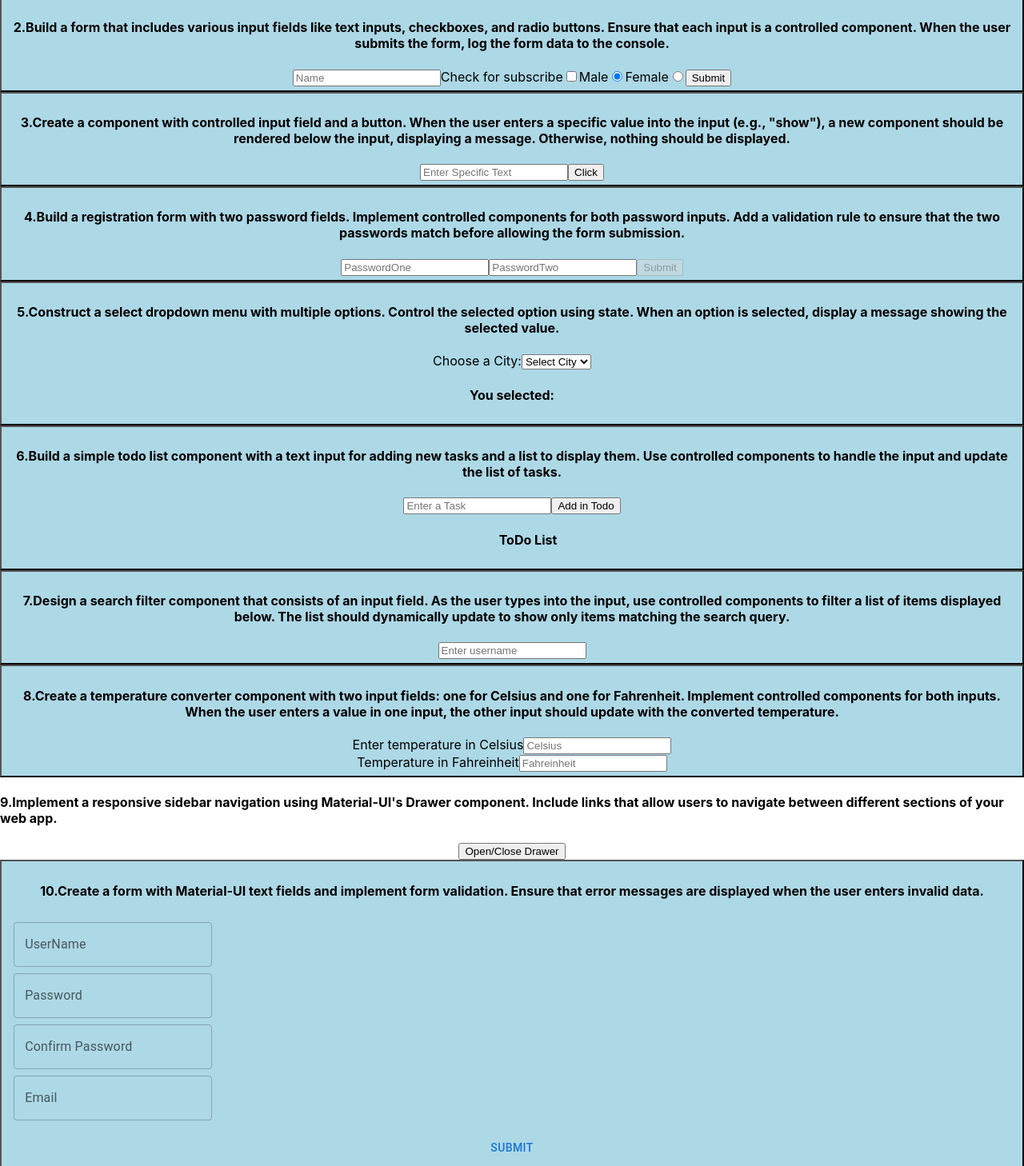
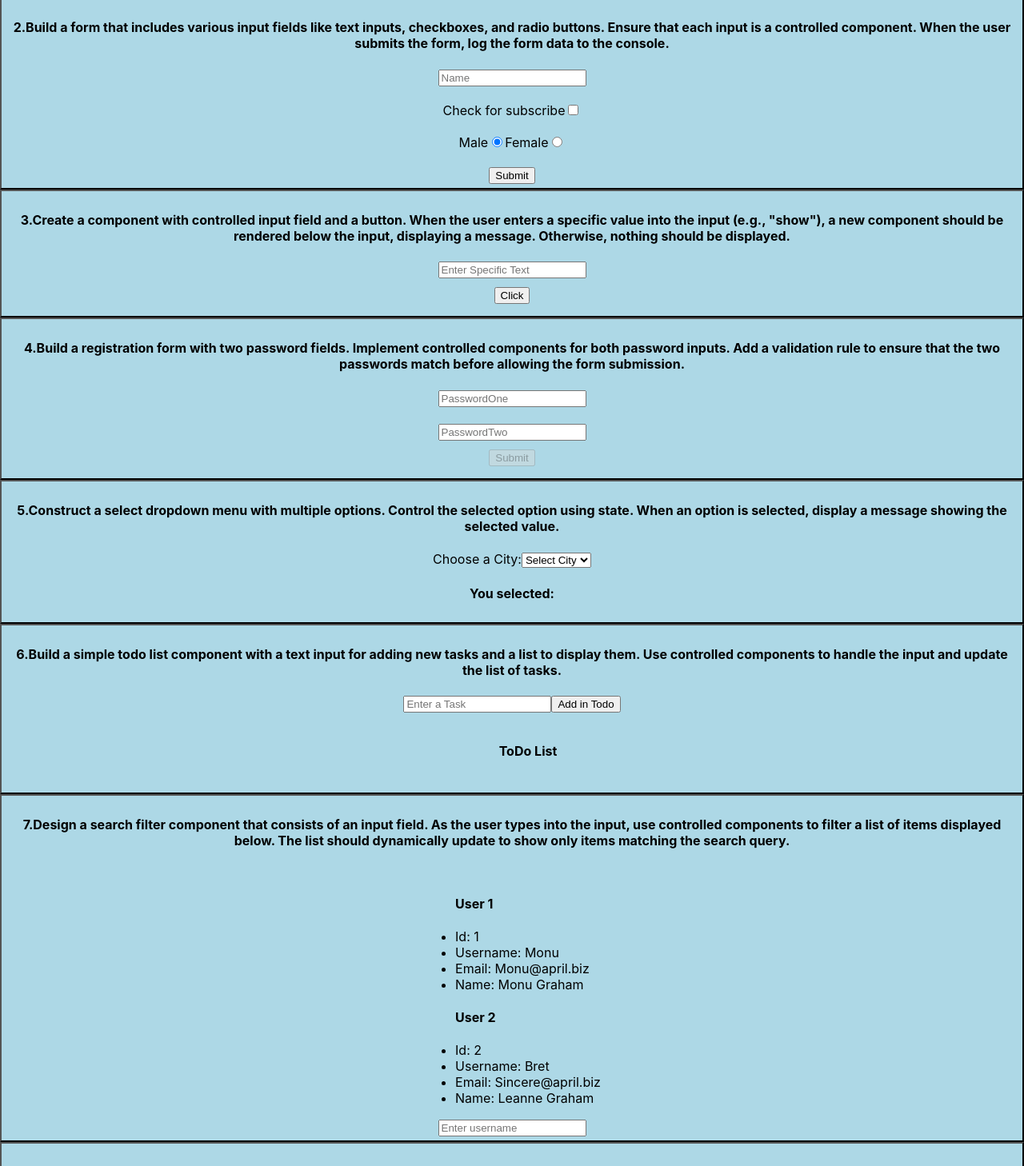
Before and after one commit to munendra-successive/React-training, a React (Create React App) app: page / in a window 1280 px wide. Shown: the part 183-1641 px from the top of the page at 80% size. Built offline with nearby package versions, Linux system fonts and the light colour scheme.

Commit message:
worked on pr suggestions

```diff
--- a/src/App.css
+++ b/src/App.css
@@ -61,7 +61,7 @@ ul {
 }
 
 nav {
-  background: #DEB887;
+  background: #deb887;
   height: 25px;
   display: flex;
   justify-content: space-between;
--- a/src/assignment-4/QuestionEight.jsx
+++ b/src/assignment-4/QuestionEight.jsx
@@ -32,7 +32,7 @@ const QuestionEight = () => {
         both inputs. When the user enters a value in one input, the other input
         should update with the converted temperature.
       </h4>
-      <div>
+      <div style={{margin:'20px'}}>
         <label>Enter temperature in Celsius</label>
         <input
           type="text"
--- a/src/assignment-4/QuestionFour.jsx
+++ b/src/assignment-4/QuestionFour.jsx
@@ -35,6 +35,7 @@ const QuestionFour = () => {
         ensure that the two passwords match before allowing the form submission.
       </h4>
       <form onSubmit={handleSubmit}>
+        <div style={{ margin: "20px" }}>
           <input
             onChange={handleChange}
             type="password"
@@ -42,6 +43,7 @@ const QuestionFour = () => {
             value={password.passwordOne}
             name="passwordOne"
           />
+        </div>
         <input
           onChange={handleChange}
           type="password"
@@ -49,9 +51,11 @@ const QuestionFour = () => {
           value={password.passwordTwo}
           name="passwordTwo"
         />
+        <div style={{margin:'10px'}}>
           <button disabled={isSubmit} type="submit">
             Submit
           </button>
+        </div>
       </form>
     </>
   );
--- a/src/assignment-4/QuestionFourTeen.jsx
+++ b/src/assignment-4/QuestionFourTeen.jsx
@@ -23,8 +23,9 @@ const QuestionFourTeen = () => {
     useFormik({
       initialValues: initialValues,
       validationSchema: SignUpSchema,
-      onSubmit: (values, action) => {
-        action.resetForm();
+      onSubmit: (values, actions) => {
+        console.log(values);
+        actions.resetForm();
       },
     });
   const [isSubmit, setSubmit] = useState(true);
@@ -42,7 +43,7 @@ const QuestionFourTeen = () => {
         the form cannot be submitted if there are validation errors. Display a
         summary of errors if the user attempts to submit an invalid form.
       </h4>
-      <FormGroup onSubmit={handleSubmit}>
+      <FormGroup onSubmit={handleSubmit} style={{alignItems:'center'}}>
         <FormControl>
           <Box
             component="form"
@@ -74,7 +75,7 @@ const QuestionFourTeen = () => {
                 onChange={handleChange}
                 onBlur={handleBlur}
               />
-              {values.pass && errors.pass && touched.name ? (
+              {!values.pass && errors.pass && touched.name ? (
                 <p>{errors.pass}</p>
               ) : null}
             </Box>
@@ -89,7 +90,7 @@ const QuestionFourTeen = () => {
                 onChange={handleChange}
                 onBlur={handleBlur}
               />
-              {values.confirmpassword && errors.confirmpassword && touched.name ? (
+              {!values.confirmpassword && errors.confirmpassword && touched.name ? (
                 <p>{errors.confirmpassword}</p>
               ) : null}
             </Box>
@@ -97,14 +98,14 @@ const QuestionFourTeen = () => {
             <Box color={'red'}>
               <TextField
                 id="outlined-basic"
-                label="EMail"
+                label="Email"
                 name="email"
                 variant="outlined"
                 value={values.email}
                 onChange={handleChange}
                 onBlur={handleBlur}
               />
-              { values.email && errors.email && touched.name ? <p>{errors.email}</p> : null}
+              { !values.email && errors.email && touched.name ? <p>{errors.email}</p> : null}
             </Box>
             <Button type="submit" disabled={isSubmit}>
               submit
--- a/src/assignment-4/QuestionSeven.jsx
+++ b/src/assignment-4/QuestionSeven.jsx
@@ -22,7 +22,7 @@ const items = [
   },
 ];
 const QuestionSeven = () => {
-  const [query, setQuery] = useState("");
+  const [query, setQuery] = useState(null);
   const [filterd, setFiltered] = useState([]);
   useEffect(() => {
     const newfilterd = items.filter((item) => item.username === query);
@@ -37,6 +37,28 @@ const QuestionSeven = () => {
         list of items displayed below. The list should dynamically update to
         show only items matching the search query.
       </h4>
+
+      <ul>
+        {filterd.length === 0
+          ? items.map((item, index) => (
+              <>
+                <h4>User {index + 1}</h4>
+                <li key={index}>Id: {item.id}</li>
+                <li>Username: {item.username}</li>
+                <li>Email: {item.email}</li>
+                <li>Name: {item.name}</li>
+              </>
+            ))
+          : filterd.map((item, index) => (
+              <>
+                <li key={index}>Id: {item.id}</li>
+                <li>Username: {item.username}</li>
+                <li>Email: {item.email}</li>
+                <li>Name: {item.name}</li>
+              </>
+            ))}
+      </ul>
+      <div>
         <input
           type="text"
           placeholder="Enter username"
@@ -45,14 +67,7 @@ const QuestionSeven = () => {
             setQuery(e.target.value);
           }}
         />
-      {filterd.map((item, index) => (
-        <ul>
-          <li key={index}>Id: {item.id}</li>
-          <li>Username: {item.username}</li>
-          <li>Email: {item.email}</li>
-          <li>Name: {item.name}</li>
-        </ul>
-      ))}
+      </div>
     </>
   );
 };
--- a/src/assignment-4/QuestionSix.jsx
+++ b/src/assignment-4/QuestionSix.jsx
@@ -33,13 +33,15 @@ const QuestionSix = () => {
         placeholder="Enter a Task"
       />
       <button onClick={handleClick}>Add in Todo</button>
-      <ol>
-        <h4>ToDo List</h4>
+      <div>
+        <ul>
+          <h4>ToDo List</h4>
 
-        {tasks.map((item, index) => (
-          <li key={index}>{item.text}</li>
-        ))}
-      </ol>
+          {tasks.map((item, index) => (
+            <li key={index}>{item.text}</li>
+          ))}
+        </ul>
+      </div>
     </>
   );
 };
--- a/src/assignment-4/QuestionTen.jsx
+++ b/src/assignment-4/QuestionTen.jsx
@@ -23,8 +23,9 @@ const QuestionTen = () => {
     useFormik({
       initialValues: initialValues,
       validationSchema: SignUpSchema,
-      onSubmit: (action) => {
-        action.resetForm();
+      onSubmit: (values,actions) => {
+        console.log(values);
+        actions.resetForm();
       },
     });
   return (
@@ -34,7 +35,7 @@ const QuestionTen = () => {
         validation. Ensure that error messages are displayed when the user
         enters invalid data.
       </h4>
-      <FormGroup onSubmit={handleSubmit}>
+      <FormGroup onSubmit={handleSubmit} style={{alignItems:"center"}}>
         <FormControl>
           <Box
             component="form"
@@ -46,7 +47,6 @@ const QuestionTen = () => {
           >
             <Box>
               <TextField
-                id="outlined-basic"
                 label="UserName"
                 name="name"
                 variant="outlined"
--- a/src/assignment-4/QuestionThirteen.jsx
+++ b/src/assignment-4/QuestionThirteen.jsx
@@ -25,8 +25,9 @@ const QuestionThirteen = () => {
     useFormik({
       initialValues: initialValues,
       validationSchema: SignUpSchema,
-      onSubmit: (action) => {
-        action.resetForm();
+      onSubmit: (values,actions) => {
+        console.log(values);
+        actions.resetForm();
       },
     });
 
@@ -40,7 +41,7 @@ const QuestionThirteen = () => {
         TextField component. Show validation errors as the user types, and clear
         the errors when the input is valid.(Use Formik as well)
       </h4>
-      <FormGroup onSubmit={handleSubmit}>
+      <FormGroup onSubmit={handleSubmit} style={{alignItems:'center'}}>
         <FormControl>
           <Box
             component="form"
@@ -74,7 +75,7 @@ const QuestionThirteen = () => {
                 onChange={handleChange}
                 onBlur={handleBlur}
               />
-              {values.pass && errors.pass && touched.name ? (
+              {!values.pass && errors.pass && touched.name ? (
                 <p className="form-errors">{errors.pass}</p>
               ) : null}
             </Box>
@@ -85,11 +86,11 @@ const QuestionThirteen = () => {
                 label="Confirm Password"
                 name="confirmpassword"
                 variant="outlined"
-                value={values.confpass}
+                value={values.confirmpassword}
                 onChange={handleChange}
                 onBlur={handleBlur}
               />
-              {values.confirmpassword && errors.confirmpassword && touched.name ? (
+              {!values.confirmpassword && errors.confirmpassword && touched.name ? (
                 <p className="form-errors">{errors.confirmpassword}</p>
               ) : null}
             </Box>
@@ -104,7 +105,7 @@ const QuestionThirteen = () => {
                 onChange={handleChange}
                 onBlur={handleBlur}
               />
-              {values.email && errors.email && touched.name ? (
+              {!values.email && errors.email && touched.name ? (
                 <p className="form-errors">{errors.email}</p>
               ) : null}
             </Box>
--- a/src/assignment-4/QuestionThree.jsx
+++ b/src/assignment-4/QuestionThree.jsx
@@ -34,8 +34,10 @@ const QuestionThree = () => {
         placeholder="Enter Specific Text"
         value={data}
       />
-      <button onClick={handleClick}>Click</button>
-      {ishow ? <ThreeComp /> : <></>}
+      <div style={{ margin: "10px" }}>
+        <button onClick={handleClick}>Click</button>
+        {ishow ? <ThreeComp /> : <></>}
+      </div>
     </>
   );
 };
--- a/src/assignment-4/QuestionTwo.jsx
+++ b/src/assignment-4/QuestionTwo.jsx
@@ -15,11 +15,12 @@ const QuestionTwo = () => {
   });
   const handleSubmit = (event) => {
     event.preventDefault();
-    if(details.name){
+    if (details.name) {
       console.log(details.name);
       console.log(details.gender);
-    console.log(details.check);}
-    setdetails({name:'',gender:'male',check:false})
+      console.log(details.check);
+    }
+    setdetails({ name: "", gender: "male", check: false });
   };
 
   const handleChange = (event) => {
@@ -37,6 +38,7 @@ const QuestionTwo = () => {
         console.
       </h4>
       <form onSubmit={handleSubmit}>
+        <div>
           <input
             type="text"
             onChange={handleChange}
@@ -44,6 +46,8 @@ const QuestionTwo = () => {
             name="name"
             value={details.name}
           />
+        </div>
+        <div style={{ margin: "20px" }}>
           <label>Check for subscribe</label>
           <input
             type="checkbox"
@@ -51,6 +55,8 @@ const QuestionTwo = () => {
             name="check"
             checked={details.check}
           />
+        </div>
+        <div style={{ margin: "20px" }}>
           <label>Male</label>
           <input
             type="radio"
@@ -67,9 +73,10 @@ const QuestionTwo = () => {
             checked={details.gender === "female"}
             onChange={handleChange}
           />
-        <button type="submit">
-          Submit
-        </button>
+        </div>
+        <div>
+          <button type="submit">Submit</button>
+        </div>
       </form>
     </>
   );
```
Lines whose indentation alone changed are shown as unchanged.
